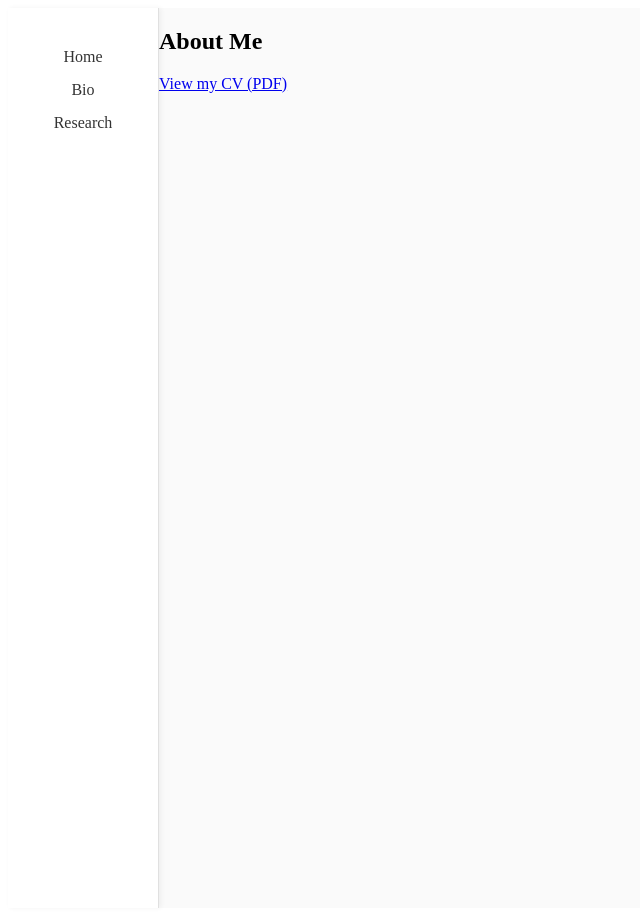
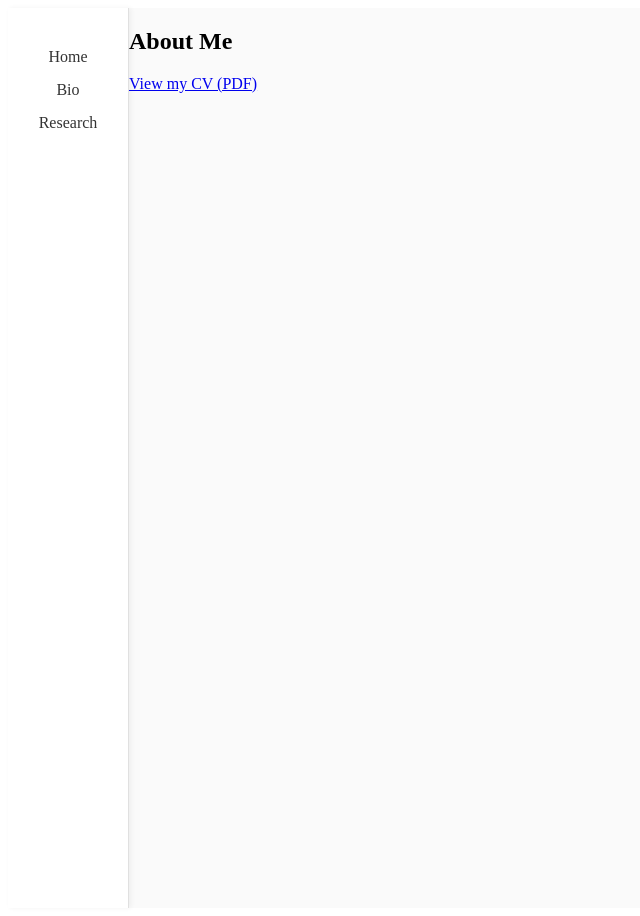
Before and after one commit to AgataDymarska/agatadymarska.github.io, a Jekyll site: the page built from bio.md, in a window 1280 px wide. Shown: the whole page, without its empty margins (0-640 px from the left). Built offline with Jekyll 4.4.1, drawn with Linux system fonts in a browser that asks for light colours.

Commit message:
Update style.css

```diff
--- a/assets/css/style.css
+++ b/assets/css/style.css
@@ -7,7 +7,7 @@
 
 /* ===== Sidebar ===== */
 .sidebar {
-  width: 110px;
+  width: 80px;
   background: #ffffff; /* White sidebar */
   padding: 20px;
   border-right: 1px solid #e0e0e0; /* Lighter border */
```
